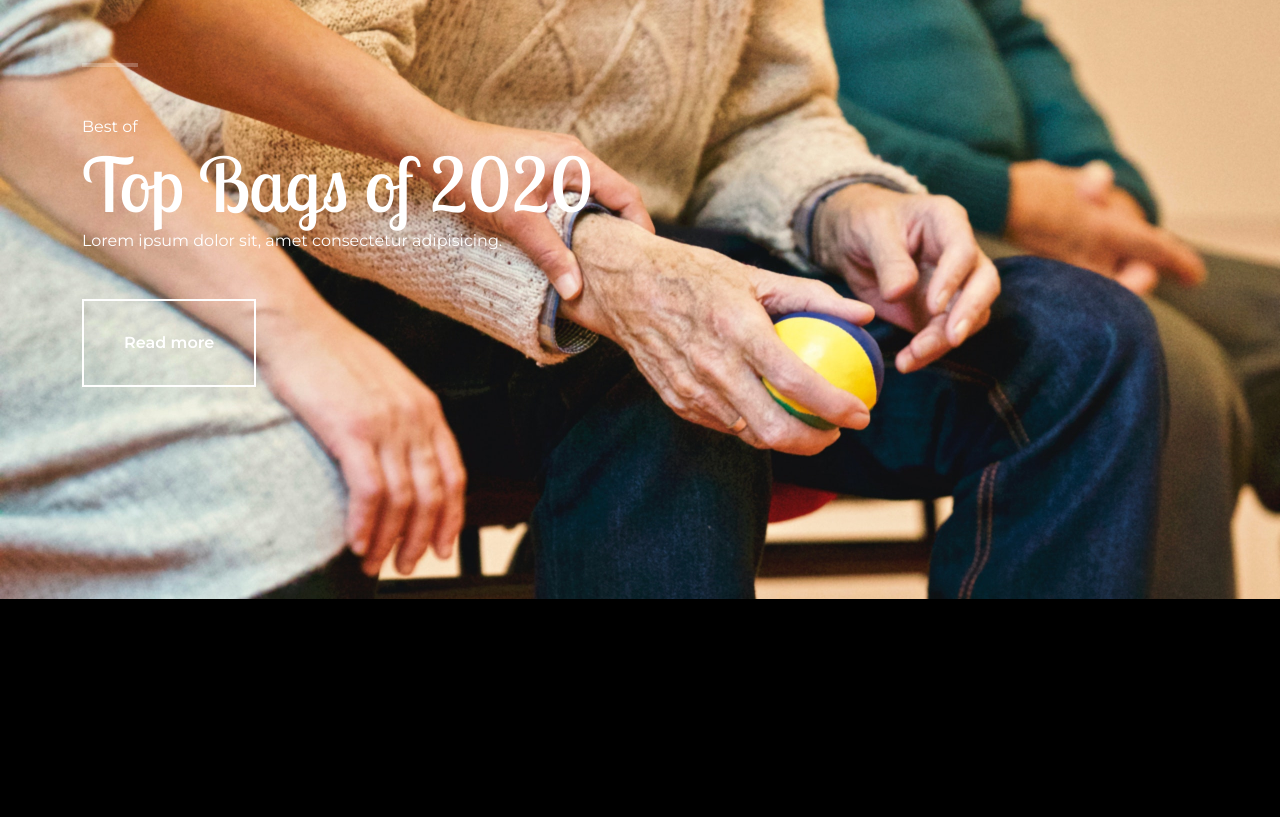
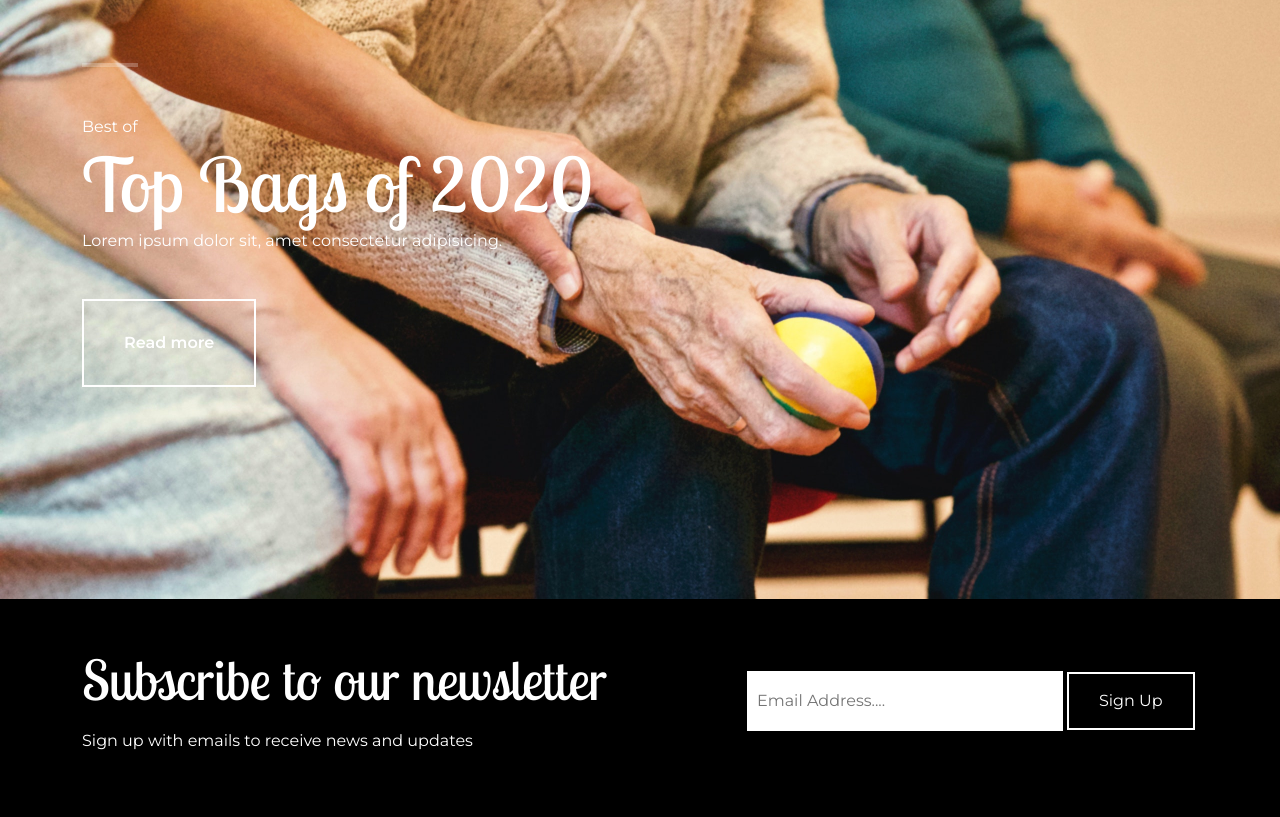
Before and after one commit to TISWHORDweb/blog, a PHP site: page / in a window 1280 px wide. Shown: the part 3314-4131 px from the top of the page. Before the commit the page ends 3913 px from the top, so only its background shows below. Run offline with PHP 8.4, Linux system fonts and the light colour scheme.

Commit message:
subscribe

```diff
--- a/index.php
+++ b/index.php
@@ -190,6 +190,22 @@
                 <button>Read more</button>
             </div>
         </div>
+        <div class=" pt-5 pb-5 update">
+            <div class="container">
+                <div class="row">
+                    <div class="col-md-7">
+                        <h1 class="mb-3">Subscribe to our newsletter</h1>
+                        <p>Sign up with emails to receive news and updates</p>
+                    </div>
+                    <div class="col-md-5">
+                        <div class="mt-4">
+                            <input type="text" placeholder="Email Address....">
+                            <button>Sign Up</button>
+                        </div>
+                    </div>
+                </div>
+            </div>
+        </div>
     </div>
 
     <script src="https://cdn.jsdelivr.net/npm/bootstrap@5.3.0-alpha1/dist/js/bootstrap.bundle.min.js" integrity="sha384-w76AqPfDkMBDXo30jS1Sgez6pr3x5MlQ1ZAGC+nuZB+EYdgRZgiwxhTBTkF7CXvN" crossorigin="anonymous"></script>
--- a/style.css
+++ b/style.css
@@ -165,6 +165,40 @@
   transition: 0.5s;
 }
 
+.update {
+  color: white;
+}
+
+.update h1 {
+  font-size: 55px;
+  font-family: 'Lobster Two', cursive;
+  margin: 0;
+}
+
+.update input {
+  background-color: white;
+  padding: 10px;
+  height: 60px;
+  width: 70%;
+  border: none;
+  outline: none;
+}
+
+.update button {
+  background-color: transparent;
+  border: 2px solid white;
+  padding: 15px 30px;
+  color: white;
+}
+
+.update button:hover {
+  background-color: white;
+  color: #000;
+  cursor: pointer;
+  -webkit-transition: 0.5s;
+  transition: 0.5s;
+}
+
 @media only screen and (max-width: 990px) {
   .navbar .item {
     display: -webkit-box;
--- a/style.scss
+++ b/style.scss
@@ -138,6 +138,34 @@
         }
     }
 }
+.update{
+    color: white;
+    h1{
+        font-size: 55px;
+        font-family: 'Lobster Two', cursive;
+        margin: 0;
+    }
+    input{
+        background-color: white;
+        padding: 10px;
+        height: 60px;
+        width: 70%;
+        border: none;
+        outline: none;
+    }
+    button{
+        background-color: transparent;
+        border: 2px solid white;
+        padding: 15px 30px;
+        color: white;
+        &:hover{
+            background-color: white;
+            color: #000;
+            cursor: pointer;
+            transition: 0.5s;
+        }
+    }
+}
 
 @media only screen and (max-width: 990px) {
     .navbar{
```
Also changed, not shown: 1 other file.
